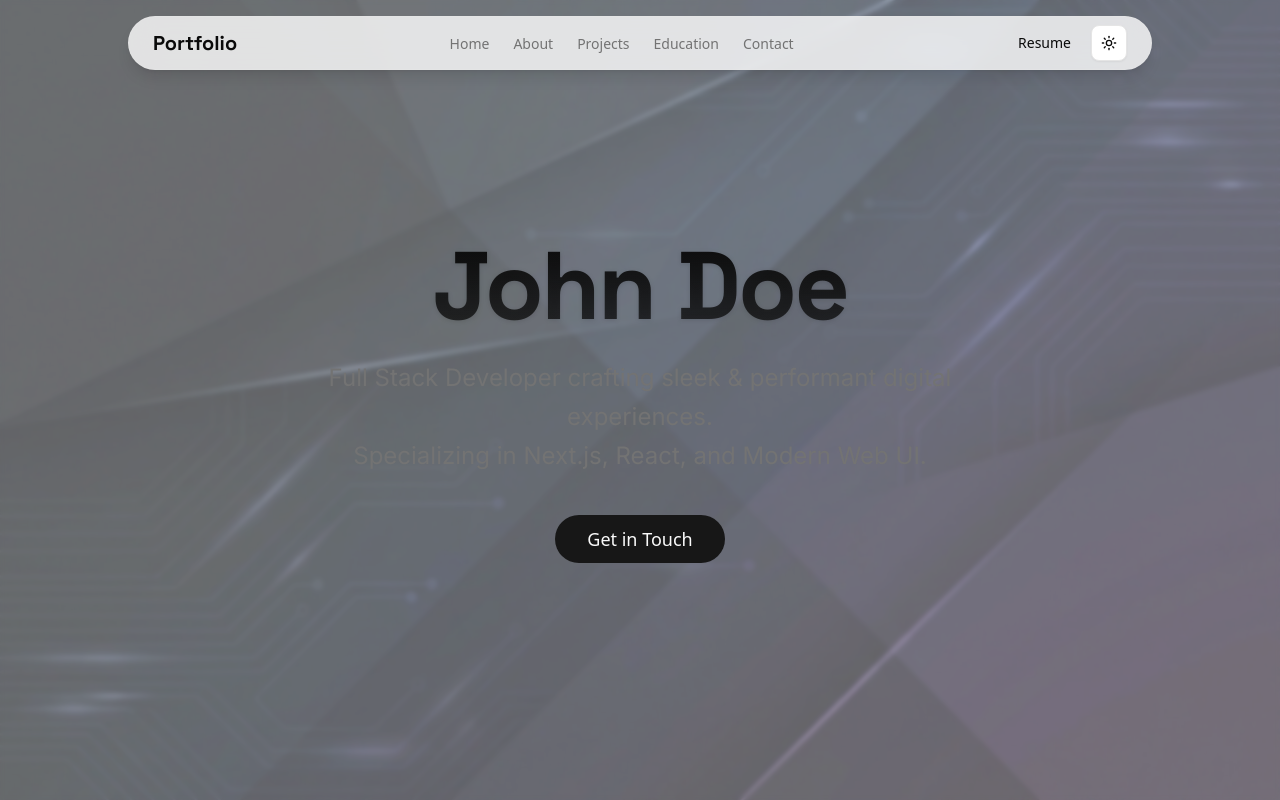
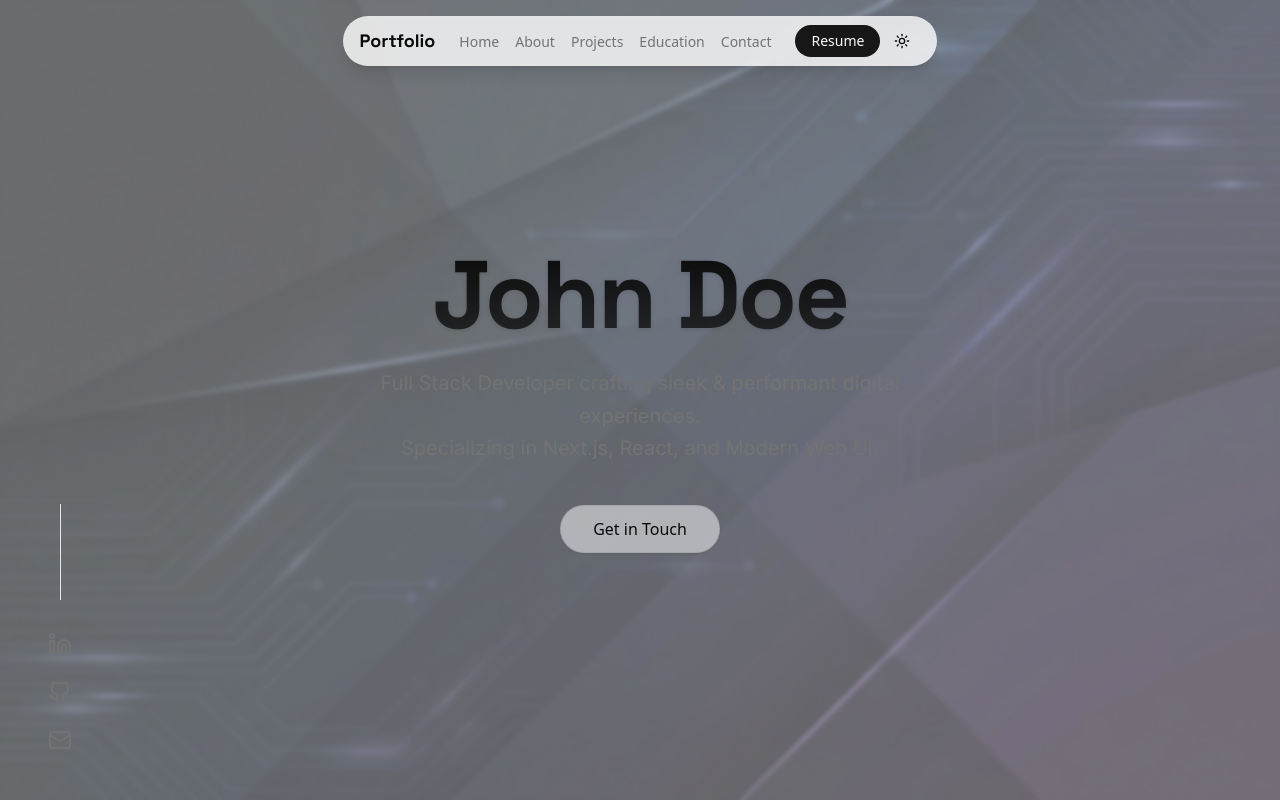
Before and after one commit to ishanjarwal/portfolio-2026, a Next.js app: page / in a window 1280 px wide. Shown: the top 800 px of the page. Built offline with nearby package versions, Linux system fonts and the light colour scheme.

Commit message:
style: refine navbar and hero section per feedback

```diff
--- a/components/hero/hero.tsx
+++ b/components/hero/hero.tsx
@@ -43,13 +43,13 @@ export function Hero() {
                 <h1 className="font-heading text-5xl font-extrabold tracking-tight sm:text-6xl md:text-7xl lg:text-8xl bg-clip-text text-transparent bg-gradient-to-b from-foreground to-foreground/70 drop-shadow-sm">
                     John Doe
                 </h1>
-                <p className="max-w-[42rem] px-4 font-sans text-lg text-muted-foreground sm:text-xl md:text-2xl leading-relaxed">
+                <p className="max-w-[42rem] px-4 font-sans text-base text-muted-foreground sm:text-lg md:text-xl leading-relaxed">
                     Full Stack Developer crafting sleek & performant digital experiences.
                     <br className="hidden sm:inline" /> Specializing in Next.js, React, and Modern Web UI.
                 </p>
 
                 <div className="mt-4">
-                    <Button asChild size="lg" className="rounded-full px-8 text-lg h-12">
+                    <Button asChild variant="outline" size="lg" className="rounded-full px-8 text-base h-12 border-muted-foreground/20 bg-background/50 hover:bg-background/80 backdrop-blur-sm">
                         <Link href="#contact">
                             Get in Touch
                         </Link>
@@ -58,7 +58,7 @@ export function Hero() {
             </div>
 
             {/* Social Links Sidebar */}
-            <div className="absolute bottom-12 left-8 md:left-12 z-20 hidden md:flex flex-col gap-6 animate-in slide-in-from-left duration-1000 delay-300 fill-mode-forwards opacity-0">
+            <div className="absolute bottom-12 left-8 md:left-12 z-20 hidden md:flex flex-col gap-6">
                 <div className="h-24 w-[1px] bg-border mx-auto mb-2" />
                 {socialLinks.map((social) => (
                     <Link
--- a/components/layout/navbar.tsx
+++ b/components/layout/navbar.tsx
@@ -15,14 +15,13 @@ const navLinks = [
 
 export function Navbar() {
     return (
-        <div className="fixed top-4 left-0 right-0 z-50 flex justify-center px-4">
-            <nav className="flex items-center justify-between rounded-full border border-border/40 bg-background/80 px-6 py-2 shadow-lg backdrop-blur-md transition-all hover:border-border/80 w-full max-w-5xl">
-                <div className="hidden md:flex">
-                    {/* Optional Logo or Branding on the left logic can go here, leaving empty for centered focus or just simplified */}
-                    <span className="font-heading font-bold text-xl">Portfolio</span>
+        <div className="fixed top-4 left-0 right-0 z-50 flex justify-center px-2">
+            <nav className="flex items-center justify-between gap-4 rounded-full border border-border/40 bg-background/80 px-4 py-1.5 shadow-lg backdrop-blur-md transition-all hover:border-border/80 w-fit">
+                <div className="hidden md:flex items-center mr-2">
+                    <span className="font-heading font-bold text-lg">Portfolio</span>
                 </div>
 
-                <ul className="flex items-center gap-6">
+                <ul className="flex items-center gap-4">
                     {navLinks.map((link) => (
                         <li key={link.label}>
                             <Link
@@ -35,8 +34,8 @@ export function Navbar() {
                     ))}
                 </ul>
 
-                <div className="flex items-center gap-2">
-                    <Button variant="ghost" size="sm" asChild>
+                <div className="flex items-center gap-1 ml-2">
+                    <Button variant="default" size="sm" className="rounded-full px-4" asChild>
                         <Link href="/resume.pdf" target="_blank" rel="noopener noreferrer">
                             Resume
                         </Link>
--- a/components/mode-toggle.tsx
+++ b/components/mode-toggle.tsx
@@ -18,7 +18,7 @@ export function ModeToggle() {
     return (
         <DropdownMenu>
             <DropdownMenuTrigger asChild>
-                <Button variant="outline" size="icon">
+                <Button variant="ghost" size="icon">
                     <Sun className="h-[1.2rem] w-[1.2rem] rotate-0 scale-100 transition-all dark:-rotate-90 dark:scale-0" />
                     <Moon className="absolute h-[1.2rem] w-[1.2rem] rotate-90 scale-0 transition-all dark:rotate-0 dark:scale-100" />
                     <span className="sr-only">Toggle theme</span>
```
